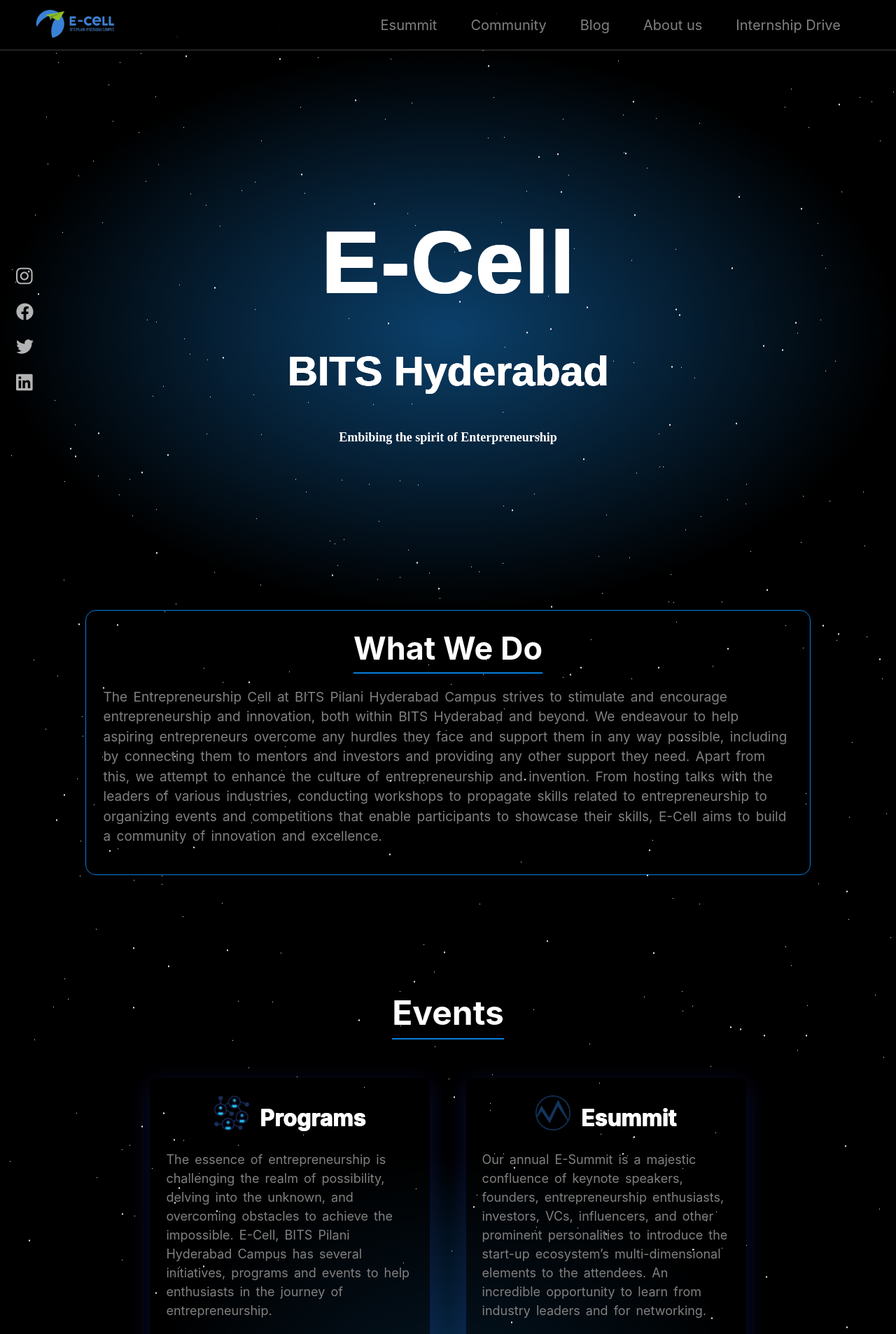
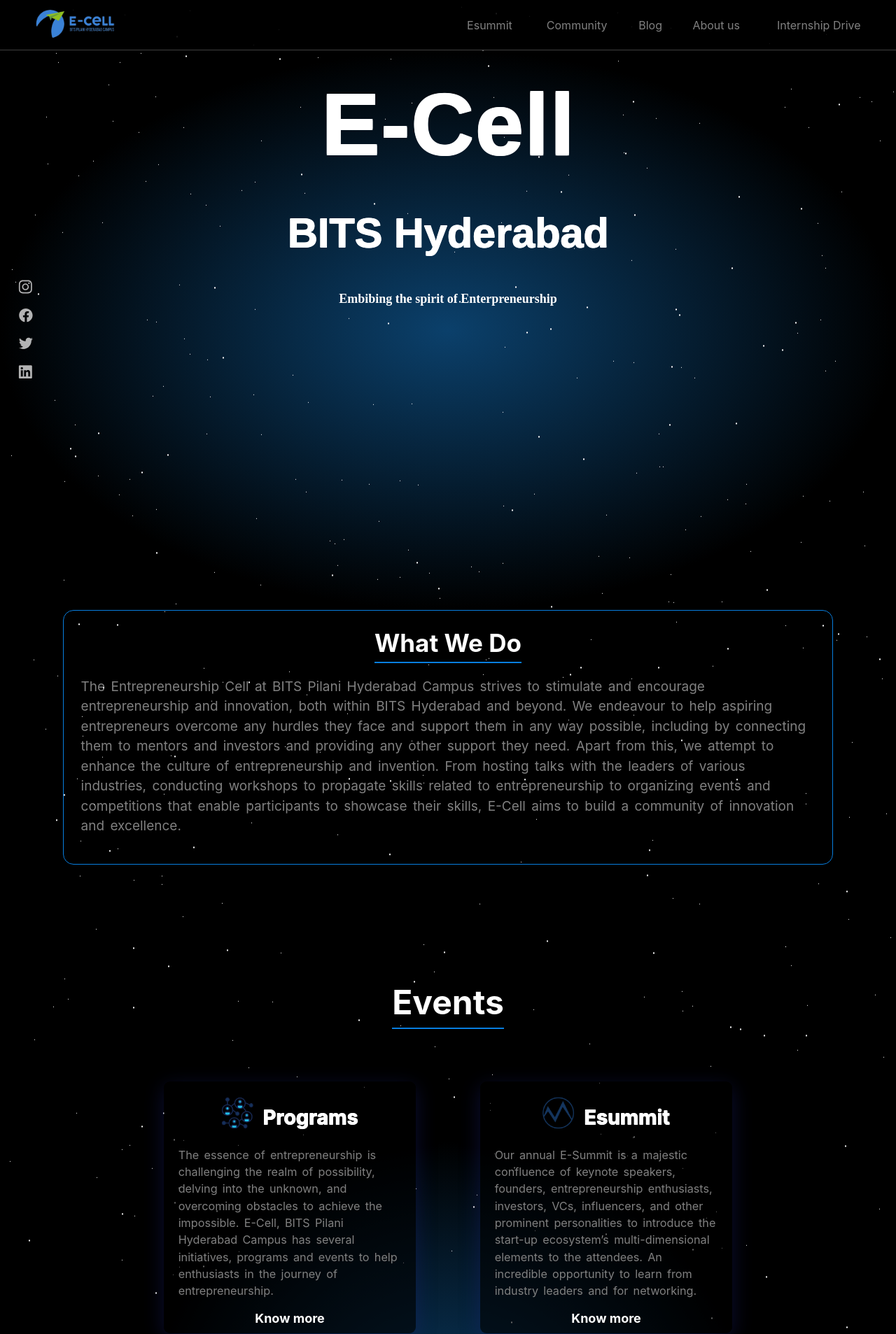
Before and after one commit to e-cell-bphc/Main-Website-new-, a Next.js app: page / in a window 1280 px wide. Shown: the top 1907 px of the page at 70% size. Built offline with nearby package versions, Linux system fonts and the light colour scheme.

Commit message:
media queries fixed

```diff
--- a/styles/AboutUs/aboutuscards.module.css
+++ b/styles/AboutUs/aboutuscards.module.css
@@ -105,6 +105,7 @@
     margin-bottom: 20vh;
   }
 }
+
 @media screen and (max-width: 800px) {
   .card {
     transform: scale(0.7);
@@ -128,3 +129,12 @@
   left: 0;
   width: 100%;
 }
+@media screen and (max-width: 1400px) {
+    .card{
+      transform: scale(0.8);
+      margin-top: 5px;
+    }
+    .teamheader{
+      transform: scale(0.8);
+    }
+}
--- a/styles/AboutUs/aboutuspara.module.css
+++ b/styles/AboutUs/aboutuspara.module.css
@@ -24,6 +24,15 @@
   color: grey;
   font-size: 19px;
   word-spacing: 3px;
+  text-align: center;
+}
+@media screen and (max-width: 1400px){
+  .head{
+    transform: scale(0.8);
+  }
+  .info{
+    transform: scale(0.95);
+  }
 }
 @media screen and (max-width: 340px) {
   .box {
--- a/styles/Navbar.module.css
+++ b/styles/Navbar.module.css
@@ -94,7 +94,15 @@
 .mobilebtn:hover {
   color: rgb(0, 183, 255);
 }
-
+@media screen and (max-width: 1400px){
+  .button{
+    transform: scale(0.8);
+    margin-right: 10px;
+  }
+  .buttons{
+    margin-right: 2%;
+  }
+}
 @media screen and (max-width: 880px) {
   .navbar {
     display: none;
--- a/styles/esummit/cards.module.css
+++ b/styles/esummit/cards.module.css
@@ -2,7 +2,7 @@
   background: rgb(0, 0, 0);
   background: -webkit-radial-gradient(
     center,
-    50% 50%,
+    70% 50%,
     rgb(9, 53, 95),
     rgba(0, 0, 0, 1)
   );
@@ -96,6 +96,12 @@
   color: #fff;
   /* transition: .5s; */
 }
+@media screen and (max-width: 1400px) {
+    .card{
+      transform: scale(0.9);
+      margin: 35px;
+    }
+}
 @media only screen and (min-width: 1000px) {
   .card:hover {
     /* border:1px solid blue; */
--- a/styles/esummit/carousel.module.css
+++ b/styles/esummit/carousel.module.css
@@ -38,3 +38,8 @@
   transition-duration: 1s;
   transform: scale(1.08);
 }
+@media screen and (max-width: 1400px) {
+    .slider{
+      transform: scale(0.9);
+    }
+}
--- a/styles/esummit/launchpad.module.css
+++ b/styles/esummit/launchpad.module.css
@@ -102,18 +102,29 @@
   border: 1px solid #1280d4;
   /* box-shadow: inset -2px -2px 40px rgba(0,0,255,0.1),
                     2px 2px 6px rgba(0,0,255,0.8) */
+}@media screen and (max-width: 1400px){
+  .headings{
+    transform: scale(0.8);
+  }
+  .box{
+    transform: scale(0.8);
+  }
+  .buy_button{
+    transform: scale(0.8);
+  }
 }
 @media only screen and (max-width: 1220px) {
   .headings {
     text-align: center;
-    margin-top: 5%;
+    margin-top: 5vh;
     padding: none;
   }
   .container1 {
     flex-direction: column;
   }
   .box {
-    width: 95%;
+    width: 100%;
+    margin-top: 10vh;
   }
 }
 @media only screen and (max-width: 700px) {
@@ -153,12 +164,15 @@
 }
 @media only screen and (max-width: 500px) {
   .box {
-    transform: scale(0.6);
+    transform: scale(0.7);
     box-shadow: -2px -2px 6px rgba(0, 0, 255, 0.1),
       2px 2px 15px rgba(0, 0, 255, 0.3);
+      margin-top: 4em;
+      margin-bottom: 4em;
   }
   .heading1 {
-    font-size: 40px;
+    font-size: 50px;
+
   }
 }
 @media only screen and (max-width: 400px) {
--- a/styles/homepage/cards.module.css
+++ b/styles/homepage/cards.module.css
@@ -153,6 +153,11 @@
     margin-right: 40%;
   }
 } */
+@media screen and (max-width: 1400px){
+  .card{
+    transform: scale(0.9);
+  }
+}
 
 @media screen and (min-width: 1800px) {
   .Eventsname {
--- a/styles/homepage/homepage.module.css
+++ b/styles/homepage/homepage.module.css
@@ -89,7 +89,12 @@
   font-weight: 800;
   text-shadow: 0px 1px, 1px 0px, 1px 1px;
 }
+@media screen and (max-width: 1400px) {
+  .head{
+    margin-top: -35vh;
+  }
 
+}
 @media screen and (max-width: 480px) {
   .upperhome {
     padding-top: 7%;
--- a/styles/homepage/socialmedianew.module.css
+++ b/styles/homepage/socialmedianew.module.css
@@ -30,6 +30,11 @@
 .icons1 > *:not(:last-child) {
   margin-right: 14px;
 }
+@media screen and (max-width: 1400px) {
+  .icons1{
+    transform: scale(0.8);
+  }
+}
 @media screen and (max-width: 700px) {
   .social1 {
     bottom: 58px;
--- a/styles/homepage/whatwedo.module.css
+++ b/styles/homepage/whatwedo.module.css
@@ -49,11 +49,14 @@
     margin-right: 20%;
   } */
 }
-@media screen and (max-width: 1310px) and (min-width: 1024px) {
+@media screen and (max-width: 1410px) and (min-width: 1024px) {
   .head {
-    font-size: 45px;
+    font-size: 35px;
     /* margin-left: 32%;
     margin-right: 32%; */
+  }
+  .box{
+    width: 86%;
   }
 }
 @media screen and (max-width: 1450px) and (min-width: 1310px) {
```
Also changed, not shown: styles/AboutUs/aboutus.module.css (line endings or trailing spaces).
